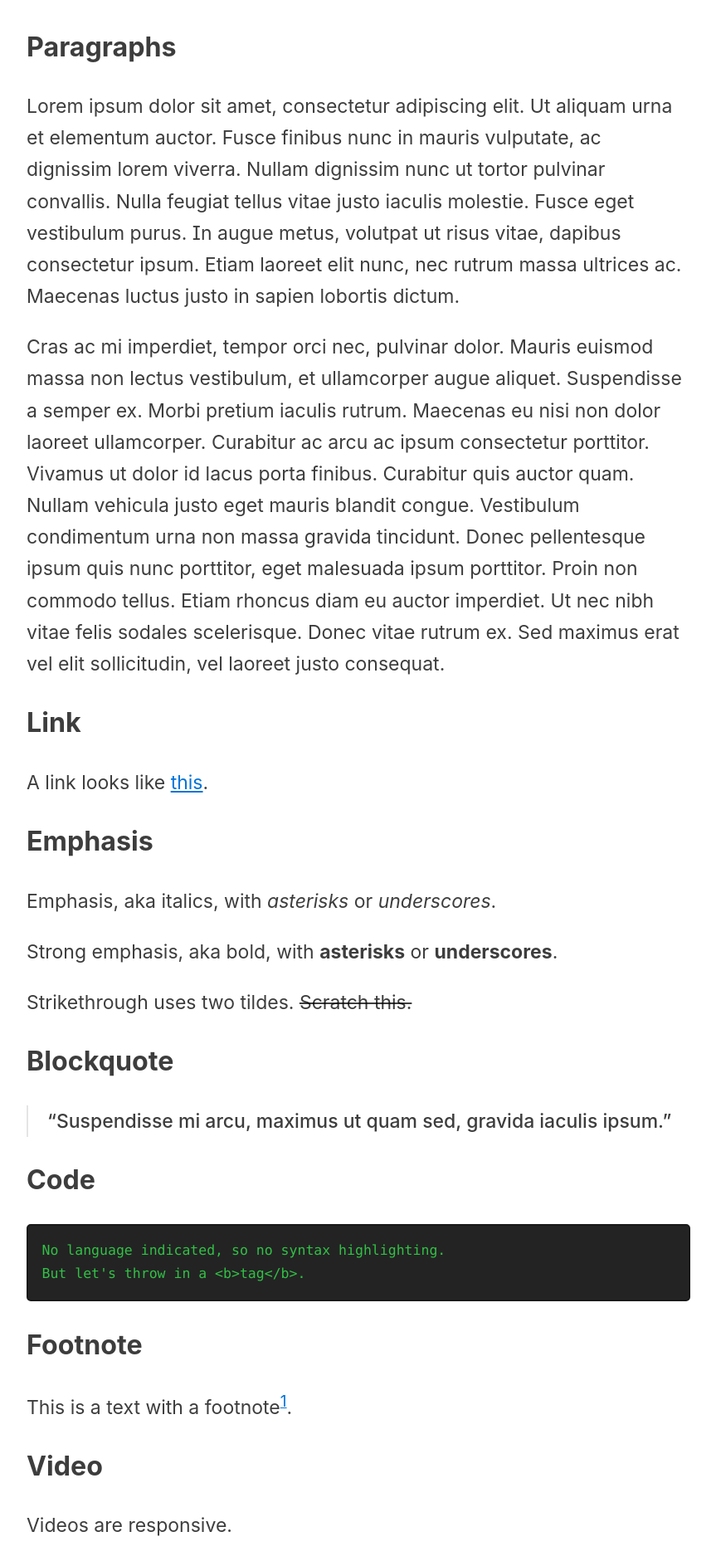
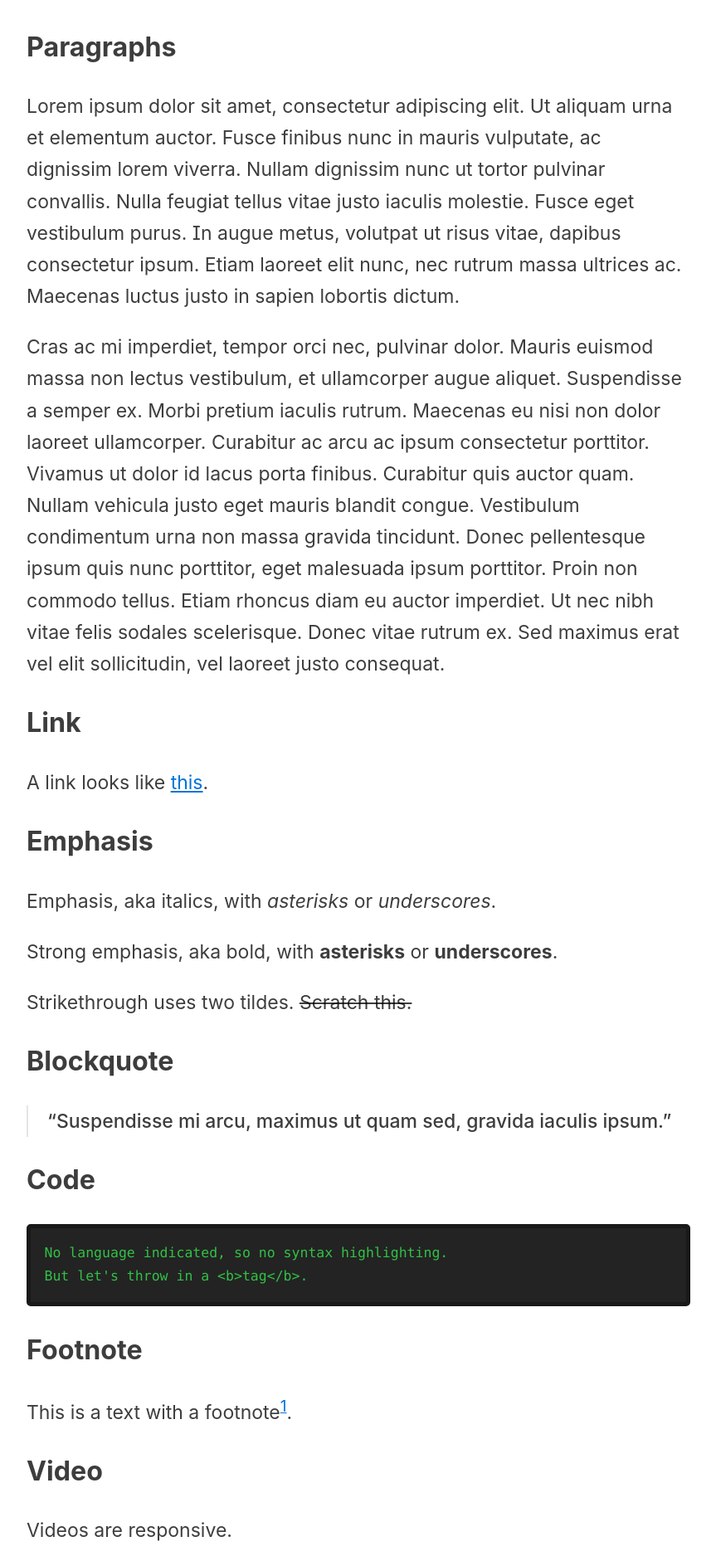
Before and after one commit to ajpwalser/ajpwalser.github.io, a Jekyll site: the page built from _posts/2020-04-17-Styles.md, in a window 1280 px wide. Shown: the part 875-2756 px from the top of the page at 83% size, without its empty margins (208-1071 px from the left). Built offline with Jekyll 4.4.1, drawn with Linux system fonts in a browser that asks for light colours; some web fonts are replaced; grey boxes are pictures that could not be loaded.

Commit message:
Update style.css

```diff
--- a/css/style.css
+++ b/css/style.css
@@ -180,7 +180,7 @@ pre {
 	font-size: 0.718em;
 	white-space: pre-wrap;
 	word-break: break-all;
-	border: 2px solid #191919;
+	border: 5px solid #191919;
 	border-radius: 5px;
 	background-color: #232323;
 	color: #32C146;
```
